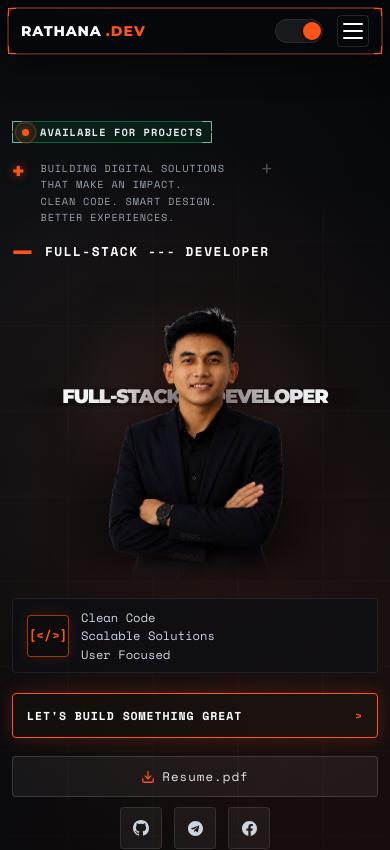
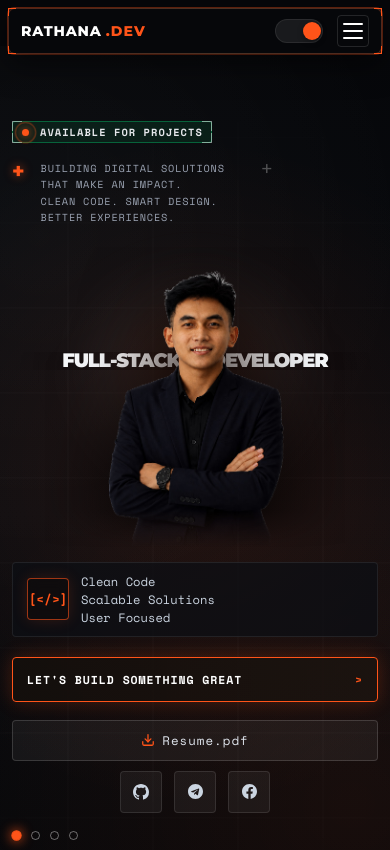
Before and after one commit to Rathana-SOKHA/my_portfolio, a React (Vite) app: page / in a window 390 px wide. Shown: the top 850 px of the page. Built offline with nearby package versions, Linux system fonts and the light colour scheme.

Commit message:
feat: update hero section

```diff
--- a/src/components/HeroSection.jsx
+++ b/src/components/HeroSection.jsx
@@ -20,7 +20,6 @@ export default function HeroSection() {
 
       {/* ================= CENTER STAGE: GIANT TYPOGRAPHY + CUTOUT + SIGNATURE ================= */}
       <div className="center-stage">
-        {/* Hero text in the background */}
         <div className="giant-role-marquee" aria-hidden="true">
           <div className="giant-role-marquee-track">
             <span>{roleText}</span>
@@ -39,11 +38,9 @@ export default function HeroSection() {
         </div>
       </div>
 
-      {/* ================= HUD OVERLAY CORNERS ================= */}
+      {/* ================= HUD OVERLAY ================= */}
       <div className="hud-layer">
-        {/* Top Row: Mission & Status */}
         <div className="hud-top-row">
-          {/* TOP LEFT: MISSION & ROLE */}
           <div className="hud-top-left">
             <div className="hud-cross-row">
               <span className="orange-cross">+</span>
@@ -55,14 +52,8 @@ export default function HeroSection() {
               </div>
               <span className="faint-cross">+</span>
             </div>
-
-            <div className="hud-role-strip">
-              <span className="orange-dash">—</span>
-              <span className="hud-role-text">{roleText}</span>
-            </div>
           </div>
 
-          {/* TOP RIGHT: STATUS & DOT MATRIX */}
           <div className="hud-top-right">
             <div className="hud-status-badge">
               <div className="corner-bracket corner-top-left" />
@@ -78,22 +69,19 @@ export default function HeroSection() {
               </div>
             </div>
 
-            {/* 4x3 Dot Matrix */}
             <div className="hud-dot-matrix" aria-hidden="true">
-              <div className="dot-matrix-row">
-                <span className="matrix-dot" /><span className="matrix-dot" /><span className="matrix-dot" /><span className="matrix-dot" />
-              </div>
-              <div className="dot-matrix-row">
-                <span className="matrix-dot" /><span className="matrix-dot" /><span className="matrix-dot" /><span className="matrix-dot" />
-              </div>
-              <div className="dot-matrix-row">
-                <span className="matrix-dot" /><span className="matrix-dot" /><span className="matrix-dot" /><span className="matrix-dot" />
-              </div>
+              {[0, 1, 2].map((row) => (
+                <div className="dot-matrix-row" key={row}>
+                  {[0, 1, 2, 3].map((dot) => (
+                    <span className="matrix-dot" key={dot} />
+                  ))}
+                </div>
+              ))}
             </div>
           </div>
         </div>
 
-        {/* Bottom Row: Code Features, CTA, and Tech Stack */}
+        {/* Code features, CTA, and tech stack */}
         <div className="hud-bottom-row">
           {/* BOTTOM LEFT: SLICE, CODE HUD, CTA BUTTON */}
           <div className="hud-bottom-left">
--- a/src/styles/HeroSection.css
+++ b/src/styles/HeroSection.css
@@ -249,7 +249,7 @@
 }
 
 /* ==========================================================================
-   TOP-LEFT HUD SECTION
+   TOP HUD DETAILS
    ========================================================================== */
 .hud-top-left {
   display: flex;
@@ -295,53 +295,12 @@
   white-space: nowrap;
 }
 
-.hud-role-strip {
-  display: flex;
-  align-items: center;
-  gap: 12px;
-  margin-top: 10px;
-}
-
-.orange-dash {
-  color: #ff5419;
-  font-size: 1.4rem;
-  font-weight: 800;
-  line-height: 1;
-}
-
-.hud-role-text {
-  font-family: 'Space Mono', 'Poppins', monospace;
-  font-size: clamp(0.85rem, 1.1vw, 1.05rem);
-  font-weight: 700;
-  letter-spacing: 0.22em;
-  color: #ffffff;
-  text-transform: uppercase;
-  display: inline-flex;
-  align-items: center;
-}
-
-.cursor-blink {
-  color: #ff5419;
-  margin-left: 4px;
-  font-weight: 300;
-  animation: cyberCursor 0.9s infinite ease-in-out;
-}
-
-@keyframes cyberCursor {
-  0%, 100% { opacity: 1; }
-  50% { opacity: 0; }
-}
-
-/* ==========================================================================
-   TOP-RIGHT HUD SECTION
-   ========================================================================== */
 .hud-top-right {
   display: flex;
   align-items: center;
   gap: 28px;
 }
 
-/* Bracketed Status Badge */
 .hud-status-badge {
   position: relative;
   padding: 9px 18px;
@@ -386,10 +345,7 @@
     transform: scale(0.6);
     opacity: 0.9;
   }
-  70% {
-    transform: scale(2.2);
-    opacity: 0;
-  }
+  70%,
   100% {
     transform: scale(2.2);
     opacity: 0;
@@ -405,7 +361,6 @@
   text-transform: uppercase;
 }
 
-/* 4x3 Dot Matrix */
 .hud-dot-matrix {
   display: flex;
   flex-direction: column;
@@ -809,7 +764,7 @@
     overflow: hidden;
   }
 
-  /* Allow top and bottom HUD rows to flow around center-stage */
+  /* Let HUD rows and the center stage flow on smaller screens */
   .hud-layer {
     display: contents;
   }
@@ -976,15 +931,6 @@
     white-space: normal;
   }
 
-  .hud-role-strip {
-    margin-top: 2px;
-  }
-
-  .hud-role-text {
-    font-size: 0.88rem;
-    letter-spacing: 0.12em;
-  }
-
   .center-stage {
     margin: 20px auto 15px;
   }
@@ -1033,6 +979,14 @@
     width: 40px;
     height: 40px;
     font-size: 0.8rem;
+  }
+
+  .giant-role-marquee {
+    top: 38%;
+  }
+
+  .giant-role-marquee-track span {
+    font-size: clamp(1rem, 5vw, 2.4rem);
   }
 
   .code-features-list {
@@ -1102,17 +1056,7 @@
     font-size: 0.64rem;
   }
 
-  .hud-role-text {
-    font-size: 0.8rem;
-  }
 
-  .giant-role-marquee {
-    top: 38%;
-  }
-
-  .giant-role-marquee-track span {
-    font-size: clamp(1rem, 5vw, 2.4rem);
-  }
 
   .portrait-container {
     height: 300px;
@@ -1197,7 +1141,7 @@
   background: linear-gradient(to right, transparent, rgba(15, 23, 42, 0.1), transparent);
 }
 
-/* Keep the scrolling role text readable in light mode */
+/* Keep the role text readable in light mode */
 [data-theme="light"] .giant-role-marquee-track span {
   color: #050608;
   -webkit-text-stroke: none;
@@ -1221,7 +1165,7 @@
   border-color: rgba(15, 23, 42, 0.25);
 }
 
-/* Top left mission text & role */
+/* Top HUD details */
 [data-theme="light"] .hud-mission-text {
   color: #475569;
 }
@@ -1230,16 +1174,6 @@
   color: rgba(15, 23, 42, 0.25);
 }
 
-[data-theme="light"] .hud-role-strip {
-  background: rgba(255, 84, 25, 0.08);
-  border-color: rgba(255, 84, 25, 0.35);
-}
-
-[data-theme="light"] .hud-role-text {
-  color: #0f172a;
-}
-
-/* Top right status badge */
 [data-theme="light"] .hud-status-badge {
   background: rgba(255, 255, 255, 0.9);
   border-color: rgba(0, 0, 0, 0.1);
```
